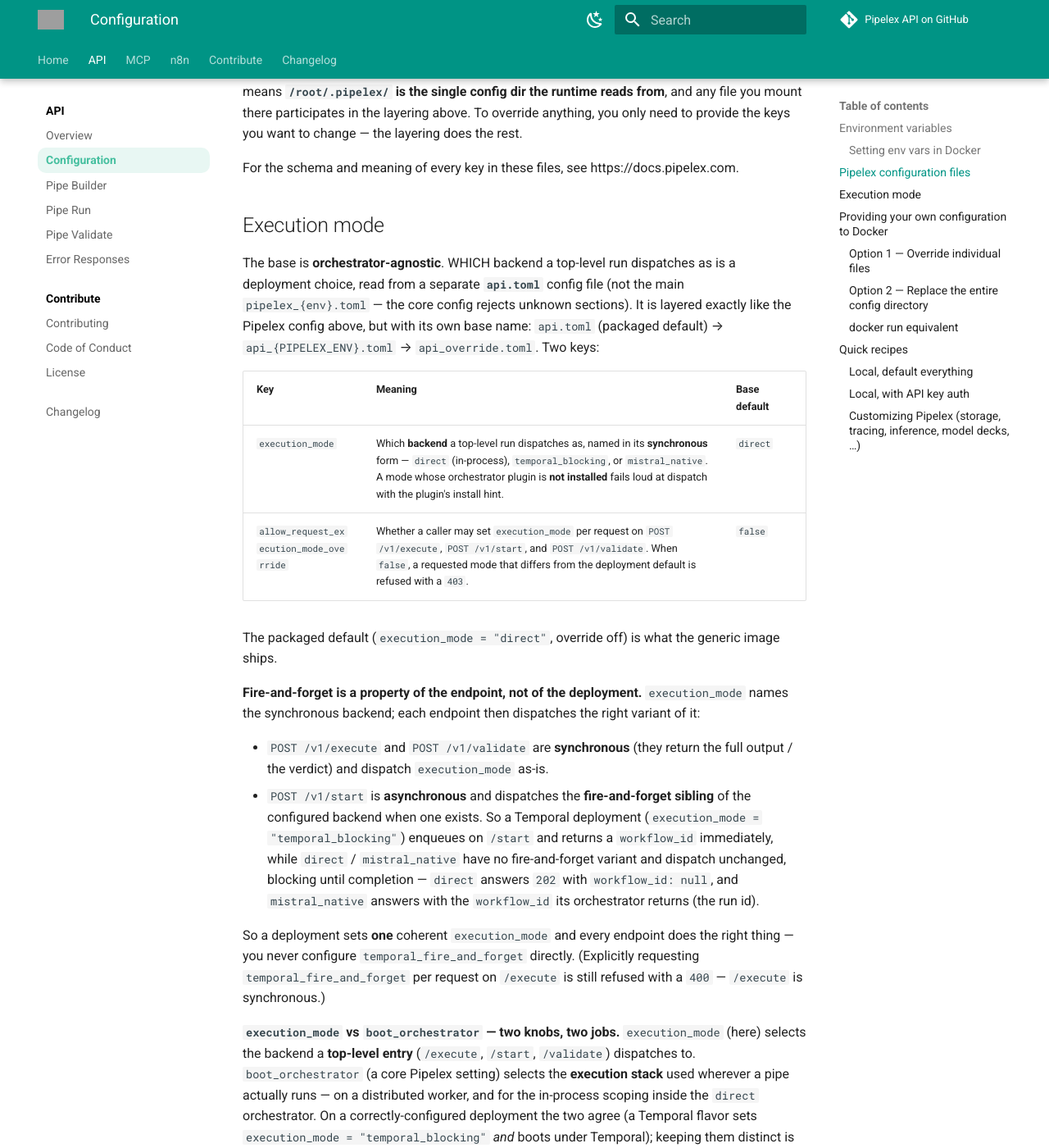
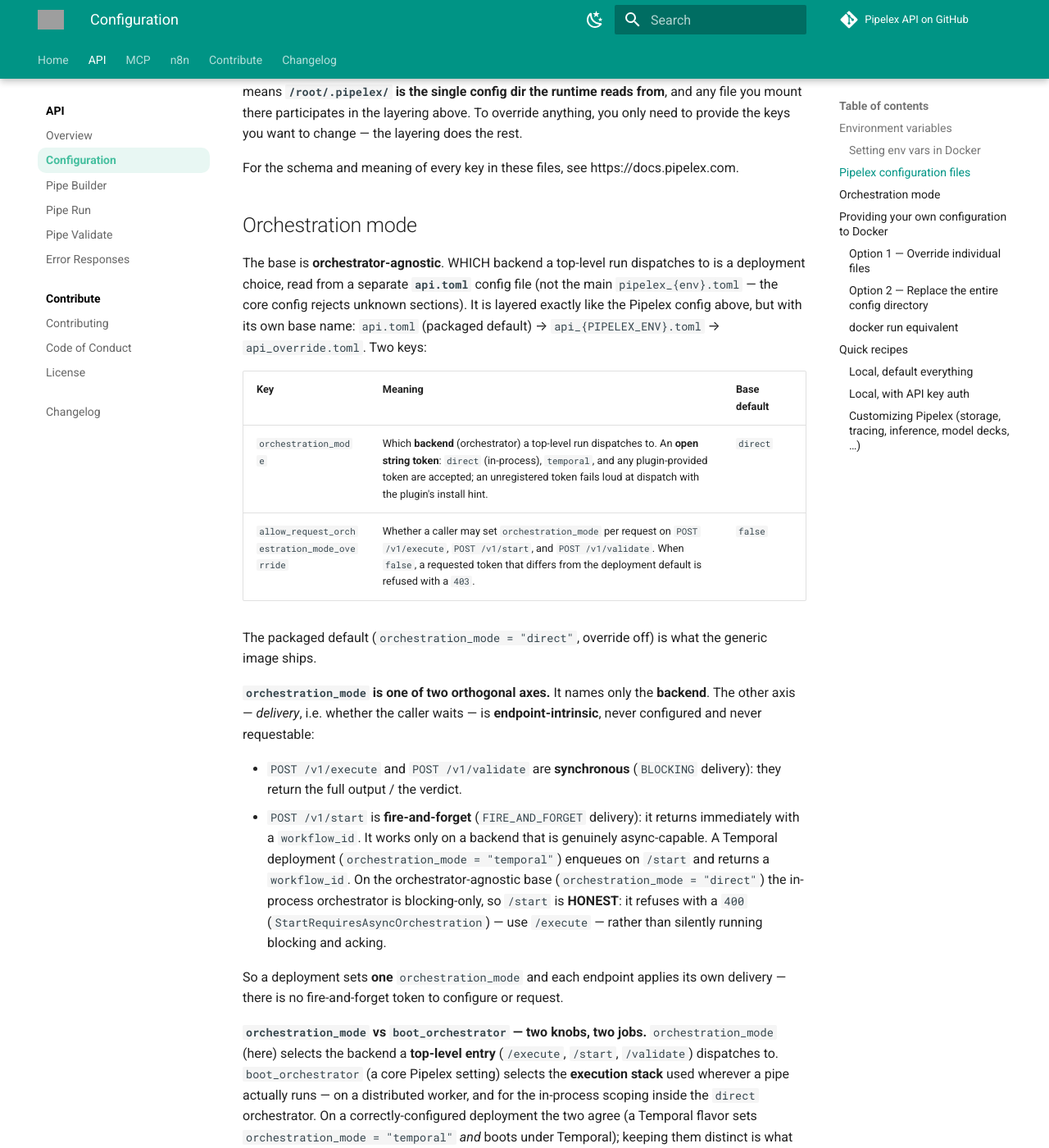
Before and after one commit to Pipelex/pipelex-api, an MkDocs documentation site: the page built from docs/configuration.md, in a window 1280 px wide and 1400 px high, scrolled down 2702 px. Shown: the whole window at 82% size. Built offline with MkDocs 1.6.1 and Material for MkDocs 9.7.7, drawn with Linux system fonts in a browser that asks for light colours; comment, search, counter and statistics services are not loaded; some of the changed text lies outside the part shown; grey boxes are pictures that could not be loaded.

Commit message:
refactor(api): split execution_mode into orchestration_mode (open token) + endpoint-set delivery (Phase 3)
Replace the conflated `execution_mode` enum with the two-axis model from core
Phase 1: `orchestration_mode` (an open string token naming only the backend) and
delivery (BLOCKING vs FIRE_AND_FORGET) set by the endpoint, never by the caller.

- ApiConfig: `orchestration_mode: str` + `allow_request_orchestration_mode_override`;
  drop the fire-and-forget field-validator (no f&f token can be configured anymore);
  `resolve_execution_mode` -> `resolve_orchestration_mode` (same default/override/403).
- error_types: `EXECUTION_MODE_OVERRIDE_FORBIDDEN` -> `ORCHESTRATION_MODE_OVERRIDE_FORBIDDEN`;
  delete `FIRE_AND_FORGET_NOT_SUPPORTED`; add `START_REQUIRES_ASYNC_ORCHESTRATION` (400).
- /execute: drop the f&f-reject; dispatch BLOCKING via `_OrchestratorPipeRun(delivery=...)`.
- /start: HONEST capability check before any library load — a blocking-only orchestrator
  (the in-process `direct` base) is refused with a 400 instead of silently blocking and
  acking; dispatch FIRE_AND_FORGET. Delete `_async_start_mode`.
- /validate: thread `requested_orchestration_mode`; validation stays blocking.
- wire models + api.toml + open-token descriptions; regenerate the OpenAPI artifact.
- Pin core editable (../_plugins) so the Phase 1 split is live (flip to a pushed git SHA
  for CI/PR). Update docs + CHANGELOG.

Co-Authored-By: Claude Opus 4.8 (1M context) <noreply@anthropic.com>
Claude-Session: https://claude.ai/code/session_0154Kn5AhmT3LfrQfA1nWLMG

````diff
--- a/docs/configuration.md
+++ b/docs/configuration.md
@@ -101,32 +101,32 @@ In the official Docker image, the `.pipelex/` directory shipped in this reposito
 
 For the schema and meaning of every key in these files, see https://docs.pipelex.com.
 
-## Execution mode
+## Orchestration mode
 
-The base is **orchestrator-agnostic**. WHICH backend a top-level run dispatches as is a deployment choice, read from a separate **`api.toml`** config file (not the main `pipelex_{env}.toml` — the core config rejects unknown sections). It is layered exactly like the Pipelex config above, but with its own base name: `api.toml` (packaged default) → `api_{PIPELEX_ENV}.toml` → `api_override.toml`. Two keys:
+The base is **orchestrator-agnostic**. WHICH backend a top-level run dispatches to is a deployment choice, read from a separate **`api.toml`** config file (not the main `pipelex_{env}.toml` — the core config rejects unknown sections). It is layered exactly like the Pipelex config above, but with its own base name: `api.toml` (packaged default) → `api_{PIPELEX_ENV}.toml` → `api_override.toml`. Two keys:
 
 | Key | Meaning | Base default |
 | --- | --- | --- |
-| `execution_mode` | Which **backend** a top-level run dispatches as, named in its **synchronous** form — `direct` (in-process), `temporal_blocking`, or `mistral_native`. A mode whose orchestrator plugin is **not installed** fails loud at dispatch with the plugin's install hint. | `direct` |
-| `allow_request_execution_mode_override` | Whether a caller may set `execution_mode` per request on `POST /v1/execute`, `POST /v1/start`, and `POST /v1/validate`. When `false`, a requested mode that differs from the deployment default is refused with a `403`. | `false` |
+| `orchestration_mode` | Which **backend** (orchestrator) a top-level run dispatches to. An **open string token**: `direct` (in-process), `temporal`, and any plugin-provided token are accepted; an unregistered token fails loud at dispatch with the plugin's install hint. | `direct` |
+| `allow_request_orchestration_mode_override` | Whether a caller may set `orchestration_mode` per request on `POST /v1/execute`, `POST /v1/start`, and `POST /v1/validate`. When `false`, a requested token that differs from the deployment default is refused with a `403`. | `false` |
 
-The packaged default (`execution_mode = "direct"`, override off) is what the generic image ships.
+The packaged default (`orchestration_mode = "direct"`, override off) is what the generic image ships.
 
-**Fire-and-forget is a property of the endpoint, not of the deployment.** `execution_mode` names the synchronous backend; each endpoint then dispatches the right variant of it:
+**`orchestration_mode` is one of two orthogonal axes.** It names only the **backend**. The other axis — *delivery*, i.e. whether the caller waits — is **endpoint-intrinsic**, never configured and never requestable:
 
-- `POST /v1/execute` and `POST /v1/validate` are **synchronous** (they return the full output / the verdict) and dispatch `execution_mode` as-is.
-- `POST /v1/start` is **asynchronous** and dispatches the **fire-and-forget sibling** of the configured backend when one exists. So a Temporal deployment (`execution_mode = "temporal_blocking"`) enqueues on `/start` and returns a `workflow_id` immediately, while `direct` / `mistral_native` have no fire-and-forget variant and dispatch unchanged, blocking until completion — `direct` answers `202` with `workflow_id: null`, and `mistral_native` answers with the `workflow_id` its orchestrator returns (the run id).
+- `POST /v1/execute` and `POST /v1/validate` are **synchronous** (`BLOCKING` delivery): they return the full output / the verdict.
+- `POST /v1/start` is **fire-and-forget** (`FIRE_AND_FORGET` delivery): it returns immediately with a `workflow_id`. It works only on a backend that is genuinely async-capable. A Temporal deployment (`orchestration_mode = "temporal"`) enqueues on `/start` and returns a `workflow_id`. On the orchestrator-agnostic base (`orchestration_mode = "direct"`) the in-process orchestrator is blocking-only, so `/start` is **HONEST**: it refuses with a `400` (`StartRequiresAsyncOrchestration`) — use `/execute` — rather than silently running blocking and acking.
 
-So a deployment sets **one** coherent `execution_mode` and every endpoint does the right thing — you never configure `temporal_fire_and_forget` directly. (Explicitly requesting `temporal_fire_and_forget` per request on `/execute` is still refused with a `400` — `/execute` is synchronous.)
+So a deployment sets **one** `orchestration_mode` and each endpoint applies its own delivery — there is no fire-and-forget token to configure or request.
 
-**`execution_mode` vs `boot_orchestrator` — two knobs, two jobs.** `execution_mode` (here) selects the backend a **top-level entry** (`/execute`, `/start`, `/validate`) dispatches to. `boot_orchestrator` (a core Pipelex setting) selects the **execution stack** used wherever a pipe actually runs — on a distributed worker, and for the in-process scoping inside the `direct` orchestrator. On a correctly-configured deployment the two agree (a Temporal flavor sets `execution_mode = "temporal_blocking"` *and* boots under Temporal); keeping them distinct is what lets `execution_mode` be the single source of truth for top-level dispatch without coupling it to how the stack is booted. A `temporal_*` `execution_mode` still requires the process to be booted under Temporal — set them together on a Temporal flavor.
+**`orchestration_mode` vs `boot_orchestrator` — two knobs, two jobs.** `orchestration_mode` (here) selects the backend a **top-level entry** (`/execute`, `/start`, `/validate`) dispatches to. `boot_orchestrator` (a core Pipelex setting) selects the **execution stack** used wherever a pipe actually runs — on a distributed worker, and for the in-process scoping inside the `direct` orchestrator. On a correctly-configured deployment the two agree (a Temporal flavor sets `orchestration_mode = "temporal"` *and* boots under Temporal); keeping them distinct is what lets `orchestration_mode` be the single source of truth for top-level dispatch without coupling it to how the stack is booted. A `temporal` `orchestration_mode` still requires the process to be booted under Temporal — set them together on a Temporal flavor.
 
 A **flavor** image (e.g. the hosted Temporal flavor) installs one orchestrator plugin and bakes an `api_{env}.toml` to flip the default, e.g.:
 
 ```toml
 # api_prod.toml  (keys at the file root — no [api] wrapper)
-execution_mode = "temporal_blocking"   # /start derives temporal_fire_and_forget; /execute + /validate stay blocking
-allow_request_execution_mode_override = false
+orchestration_mode = "temporal"   # /start is fire-and-forget (async-capable); /execute + /validate stay blocking
+allow_request_orchestration_mode_override = false
 ```
 
 Mount your own `api_{env}.toml` / `api_override.toml` into `/root/.pipelex/` exactly like any other override file (see below).
````
Also changed, not shown: CHANGELOG.md (+5 -4 lines), docs/openapi/pipelex-api.openapi.yaml (+48 -77 lines), docs/pipe-run.md (+3 -3 lines), docs/pipe-validate.md (+2 -2 lines), pyproject.toml (+8 -7 lines), 12 other files.
